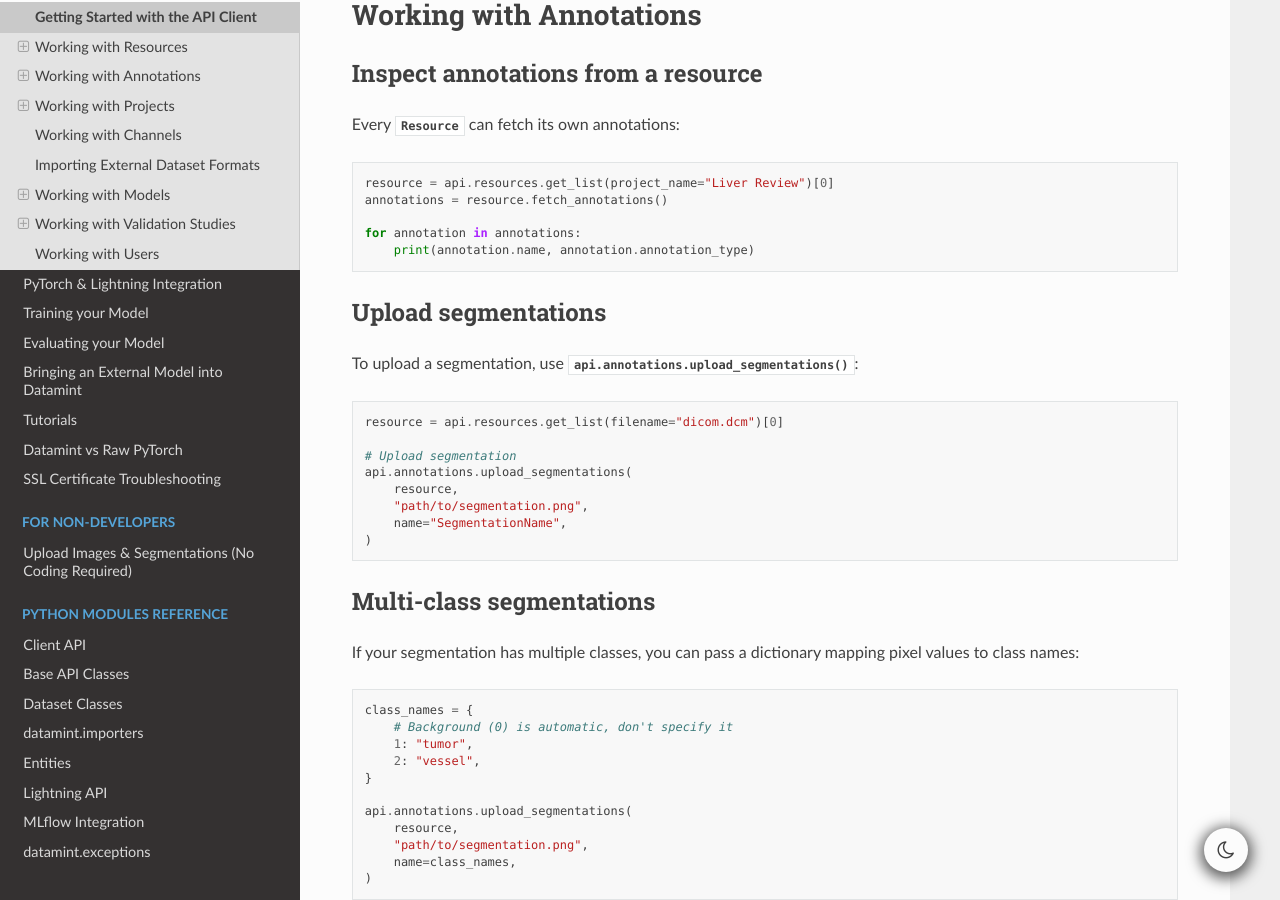
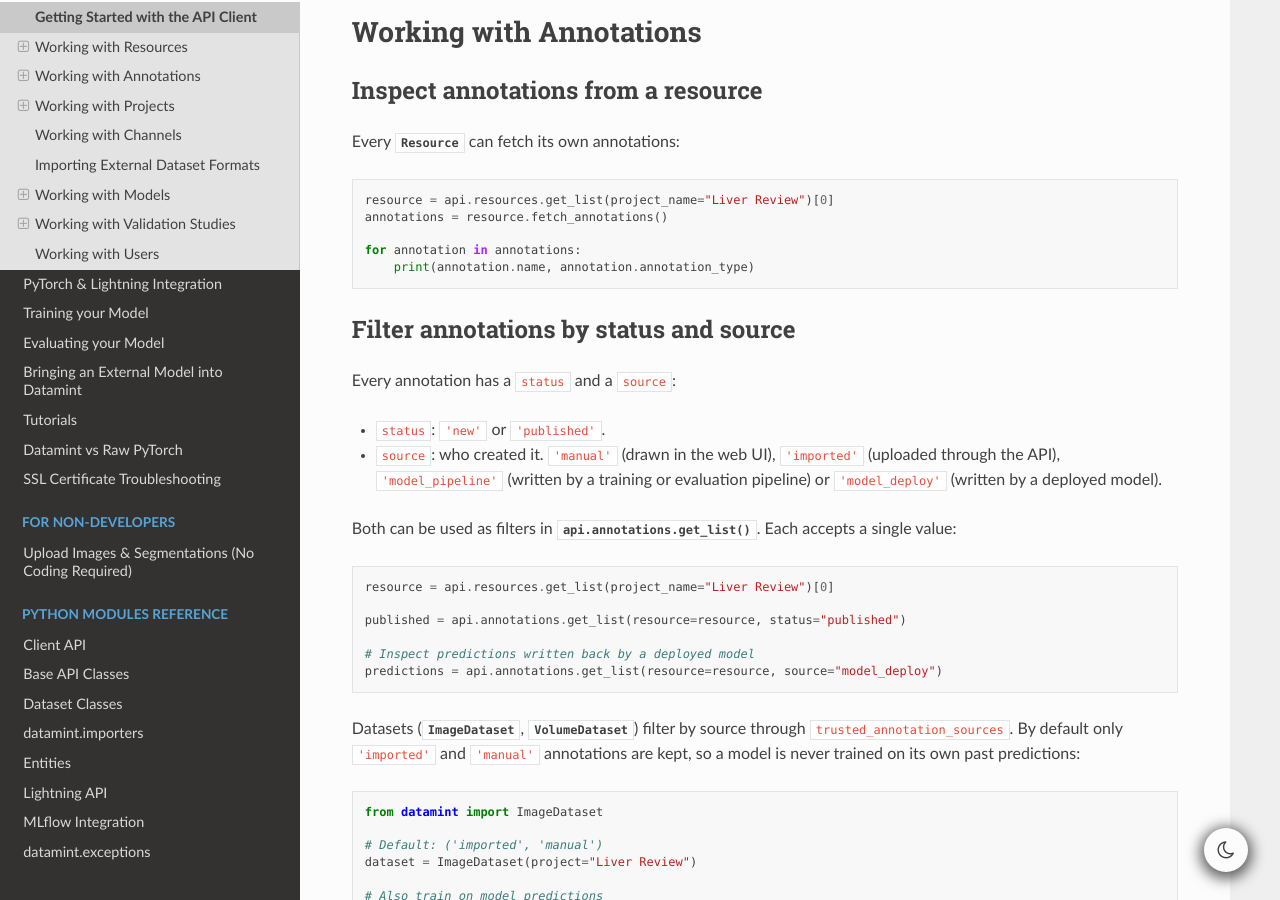
Before and after one commit to SonanceAI/datamint-python-api, a Sphinx documentation site: the page built from docs/source/client_api_content.rst, in a window 1280 px wide and 900 px high, scrolled down 3262 px. Built offline with Sphinx 7.4.7 and the Read the Docs theme 3.1.0, drawn with Linux system fonts in a browser that asks for light colours; some of the changed text lies outside the part shown.

Commit message:
updated docs and add filtering by source

```diff
--- a/docs/source/client_api_content.rst
+++ b/docs/source/client_api_content.rst
@@ -64,6 +64,7 @@ You can see the list of all uploaded resources by calling :py:meth:`api.resource
 
     # Get resources with different filters
     inbox_resources = api.resources.get_list(status="inbox")
+    published_resources = api.resources.get_list(status="published")
     dicom_resources = api.resources.get_list(mimetype="application/dicom")
     ct_resources = api.resources.get_list(channel="CT scans")
 
@@ -190,6 +191,49 @@ Every :py:class:`~datamint.entities.resource.Resource` can fetch its own annotat
 
     for annotation in annotations:
         print(annotation.name, annotation.annotation_type)
+
+Filter annotations by status and source
++++++++++++++++++++++++++++++++++++++++
+
+Every annotation has a ``status`` and a ``source``:
+
+- ``status``: ``'new'`` or ``'published'``.
+- ``source``: who created it. ``'manual'`` (drawn in the web UI), ``'imported'``
+  (uploaded through the API), ``'model_pipeline'`` (written by a training or
+  evaluation pipeline) or ``'model_deploy'`` (written by a deployed model).
+
+Both can be used as filters in
+:py:meth:`api.annotations.get_list() <datamint.api.endpoints.annotations_api.AnnotationsApi.get_list>`.
+Each accepts a single value:
+
+.. code-block:: python
+
+    resource = api.resources.get_list(project_name="Liver Review")[0]
+
+    published = api.annotations.get_list(resource=resource, status="published")
+
+    # Inspect predictions written back by a deployed model
+    predictions = api.annotations.get_list(resource=resource, source="model_deploy")
+
+Datasets (:py:class:`~datamint.dataset.ImageDataset`, :py:class:`~datamint.dataset.VolumeDataset`)
+filter by source through ``trusted_annotation_sources``. By default only ``'imported'`` and
+``'manual'`` annotations are kept, so a model is never trained on its own past predictions:
+
+.. code-block:: python
+
+    from datamint import ImageDataset
+
+    # Default: ('imported', 'manual')
+    dataset = ImageDataset(project="Liver Review")
+
+    # Also train on model predictions
+    dataset = ImageDataset(
+        project="Liver Review",
+        trusted_annotation_sources=("imported", "manual", "model_deploy"),
+    )
+
+    # Disable source filtering
+    dataset = ImageDataset(project="Liver Review", trusted_annotation_sources=None)
 
 Upload segmentations
 ++++++++++++++++++++
```
Also changed, not shown: 2 other files.
